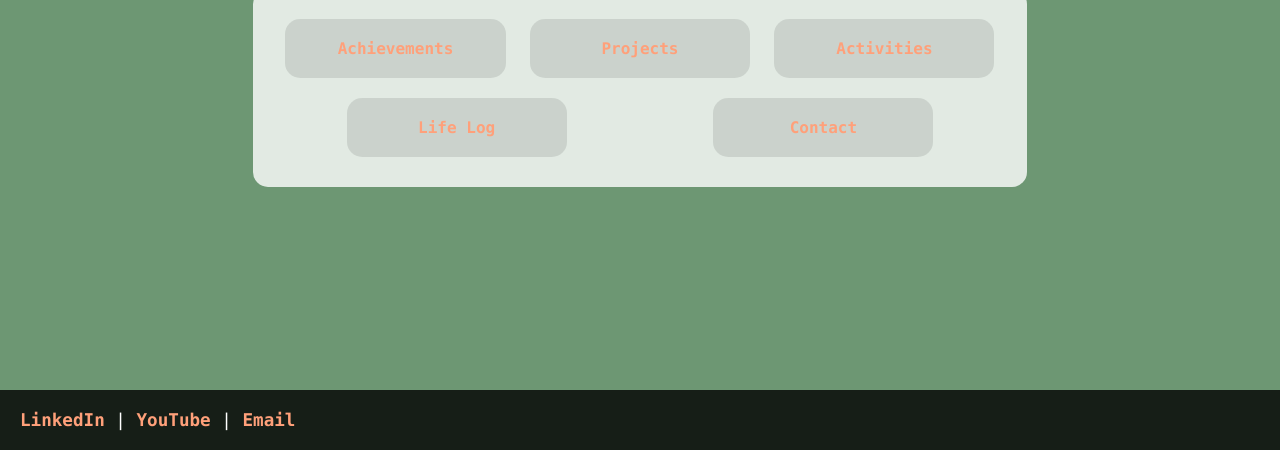
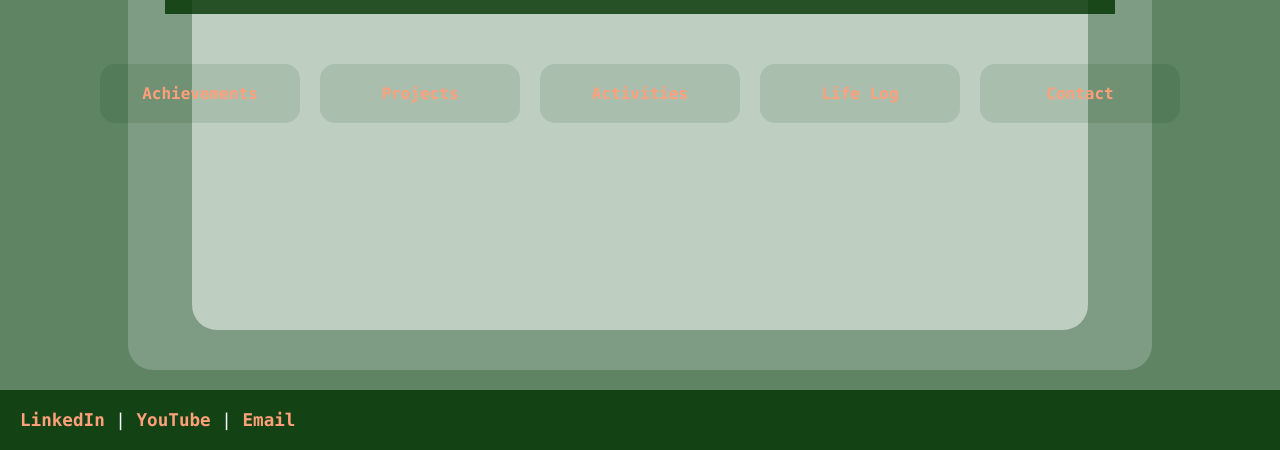
Before and after one commit to HemangKeswani12/webp, a plain HTML site: page index.html in a window 1280 px wide. Shown: the part 350-800 px from the top of the page. Drawn offline with Linux system fonts and the light colour scheme; no server answers; a web font is replaced by a local one.

Commit message:
Update index.html

```diff
--- a/index.html
+++ b/index.html
@@ -8,12 +8,12 @@
     <link rel="stylesheet" href="styles.css">
     <style>
         body {
-            background-color: #6D9773; /* Slightly darker matcha green */
+            background-color: #5E8464; /* Slightly darker matcha green */
             color: black;
             font-family: Consolas, monospace;
         }
         header, footer {
-            background-color: rgba(0, 0, 0, 0.8);
+            background-color: rgba(0, 50, 0, 0.8);
             color: white;
             padding: 10px 20px;
             display: flex;
@@ -28,20 +28,43 @@
             color: white;
             text-decoration: none;
         }
+        .layered-background {
+            position: fixed;
+            top: 0;
+            left: 0;
+            width: 100%;
+            height: 100vh;
+            z-index: -2;
+            display: flex;
+            justify-content: center;
+            align-items: center;
+        }
+        .layer {
+            position: absolute;
+            width: 80%;
+            height: 80%;
+            border-radius: 25px;
+            background-color: rgba(255, 255, 255, 0.2);
+        }
+        .layer.front {
+            width: 70%;
+            height: 70%;
+            background-color: rgba(255, 255, 255, 0.5);
+        }
         main {
             display: flex;
             flex-wrap: wrap;
-            justify-content: space-around;
+            justify-content: center;
+            align-items: center;
             margin: 20px;
             padding: 20px;
             border-radius: 15px;
-            background-color: rgba(255, 255, 255, 0.8);
         }
         .category-box {
-            width: 30%;
+            width: 200px;
             padding: 20px;
             margin: 10px;
-            background-color: rgba(0, 0, 0, 0.1);
+            background-color: rgba(0, 50, 0, 0.1);
             text-align: center;
             border-radius: 15px;
         }
@@ -72,7 +95,7 @@
 </head>
 <body>
     <header>
-        <h1>Hemang Keswani</h1>
+        <h1 style="margin-bottom: 20px;">Hemang Keswani</h1>
         <nav class="nav-links">
             <a href="index.html">Home</a>
             <a href="achievements.html">Achievements</a>
@@ -82,6 +105,10 @@
             <a href="contact.html">Contact</a>
         </nav>
     </header>
+    <div class="layered-background">
+        <div class="layer"></div>
+        <div class="layer front"></div>
+    </div>
     <div class="gallery"></div>
     <main>
         <div class="category-box"><a href="achievements.html">Achievements</a></div>
@@ -99,7 +126,7 @@
     </footer>
     <script>
         document.addEventListener("DOMContentLoaded", function() {
-            fetch("https://api.github.com/repos/YOUR_GITHUB_USERNAME/YOUR_REPO/contents/images")
+            fetch("https://api.github.com/repos/hemangkeswani12/webp/contents/images")
                 .then(response => response.json())
                 .then(data => {
                     let media = data.filter(file => file.name.match(/\.(jpg|jpeg|png|gif|mp4)$/i));
```
